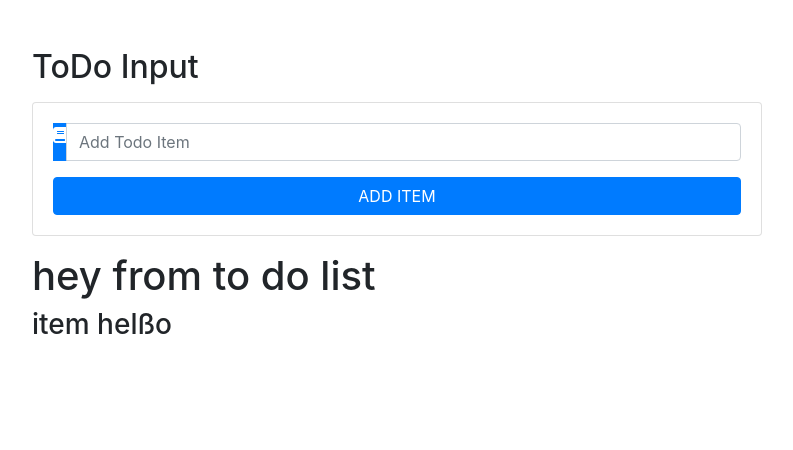
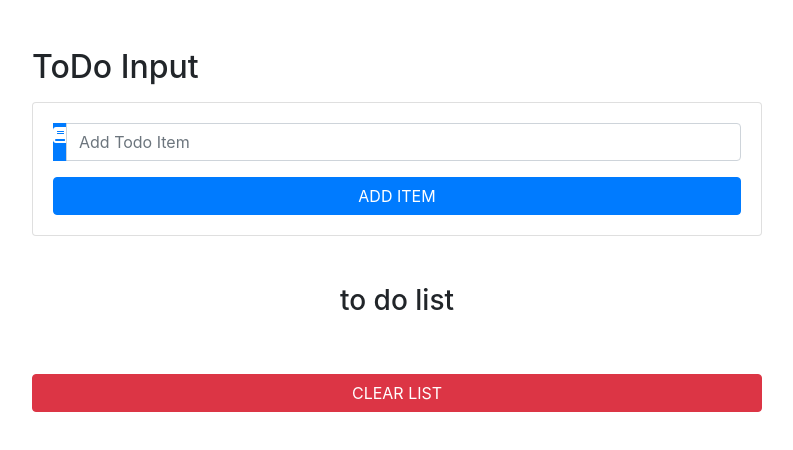
Before and after one commit to trudova/TodoList_trudova, a React (Create React App) app: page / in a window 1280 px wide. Shown: the top 450 px of the page, without its empty margins (243-1036 px from the left). Built offline with nearby package versions, Linux system fonts and the light colour scheme.

Commit message:
set up todo logics

```diff
--- a/src/App.js
+++ b/src/App.js
@@ -6,21 +6,30 @@
 import TodoList from './components/TodoList';
  class App extends Component {
    state={
-     items:[{id:1,
-    title:'wake up'},
-    {id:2,
-      title:'make breekfast'}
-    ],
+     items:[],
     id:uuidv4(),
     item:'',
     editItem:false
    }
    handleChange=(e)=>{
-     console.log('hello handleChange')
-   }
+     this.setState({
+       item:e.target.value
+     });
+   };
 
    handleSubmit =(e)=>{
-    console.log('hello handleSubmit')
+   e.preventDefault();
+   const newItem ={
+     id: this.state.id,
+     title: this.state.item
+   }
+   const updatedItems =[...this.state.item, newItem];
+   this.setState({
+     items: updatedItems,
+     item:'',
+     id:uuidv4(),
+     editItem:false
+   })
    }
 
    clearList =()=>{
--- a/src/components/TodoList.js
+++ b/src/components/TodoList.js
@@ -1,12 +1,17 @@
 import React, { Component } from 'react'
-import Item from './TodoItem'
+import TodoItem from './TodoItem'
 export default class TodoList extends Component {
     render() {
+        const {items,clearList,handleDelete,handleEdit}=this.props;
         return (
-            <section>
-                <h1> hey from to do list </h1>
-                <Item/>
-            </section>
+            <ul className=' list-group my-5' >
+                <h3 className='text-cdpitalize text-center' >to do list</h3>
+                {items.map(item=>{
+                    return (
+                    <TodoItem
+                     key={item.id} title={item.title} handleDelete={()=>handleDelete(item.id)} handleEdit={()=>handleEdit(item.id)} />)})}
+            <button type='button' className='btn btn-danger btn-block text-uppercase mt-5 ' onClick={clearList} > clear list</button>
+            </ul>
         )
     }
 }
```
